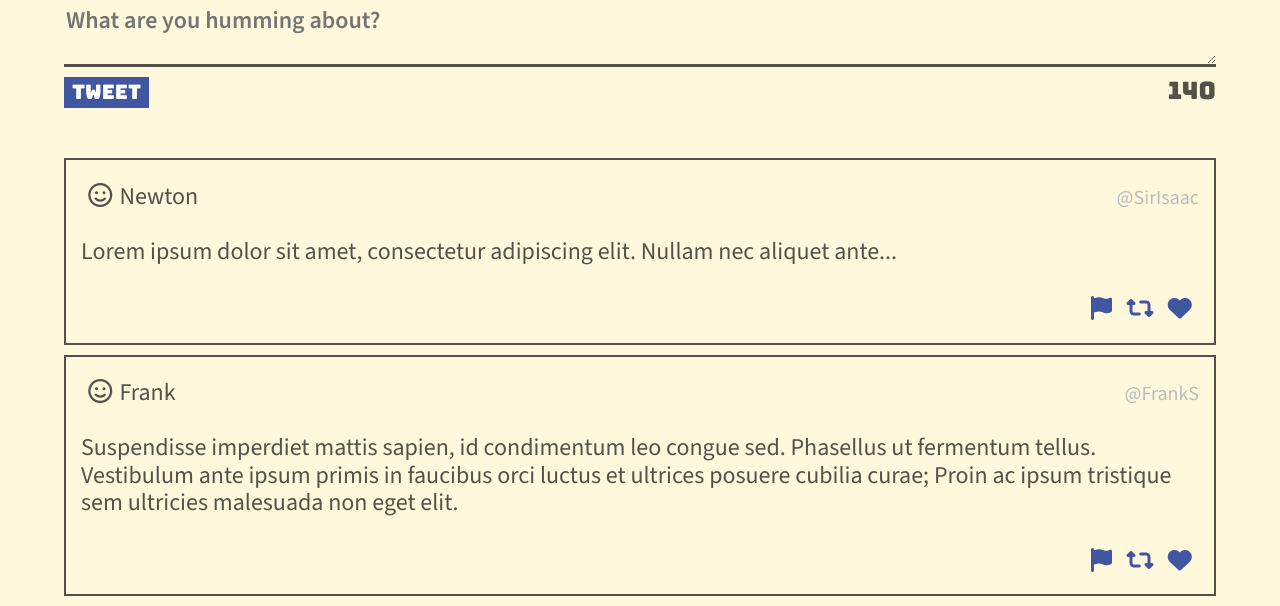
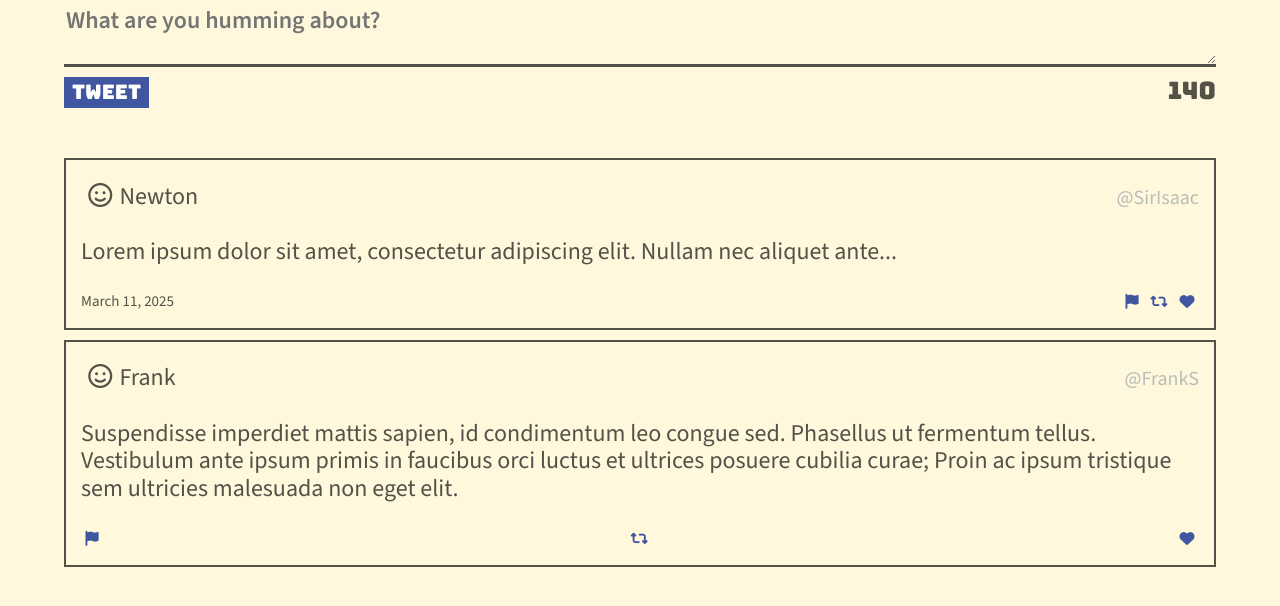
Before and after one commit to alemolina43/tweeter, a plain HTML site: page public/index.html in a window 1280 px wide. Shown: the part 616-1222 px from the top of the page. After the commit the page ends 1193 px from the top, so only its background shows below. Drawn offline with nearby package versions, Linux system fonts and the light colour scheme.

Commit message:
Add timestamp and change format based on AI feedback

```diff
--- a/public/index.html
+++ b/public/index.html
@@ -93,9 +93,12 @@
             aliquet ante...
           </p>
           <footer>
-            <i class="fa-solid fa-flag"></i>
-            <i class="fa-solid fa-retweet"></i>
-            <i class="fa-solid fa-heart"></i>
+            <span class="timestamp">March 11, 2025</span>
+            <div class="icons">
+              <i name="flag" class="fa-solid fa-flag"></i>
+              <i name="share" class="fa-solid fa-retweet"></i>
+              <i name="like" class="fa-solid fa-heart"></i>
+            </div>
           </footer>
         </article>
         <article class="tweet">
--- a/public/styles/tweet.css
+++ b/public/styles/tweet.css
@@ -1,10 +1,10 @@
-article {
+.tweet {
   border: 2px solid #545149; /* Solid black border for each article */
   padding: 15px; /* Space inside the border */
   margin: 10px 0;
 }
 
-article:hover {
+.tweet:hover {
   box-shadow: 5px 5px 15px #4056a1;
 
 }
@@ -30,11 +30,19 @@ i {
 }
 
 footer {
-  display: flex;
- justify-content: flex-end;
+ display: flex;
+ justify-content: space-between;
+ align-items: center;
+ font-size: 15px;
+}
+
+.timestamp {
+  color: #545149
+}
+
+footer i {
   color: #4056a1;
 }
-
 footer i:hover {
   color: goldenrod;
 }
```
